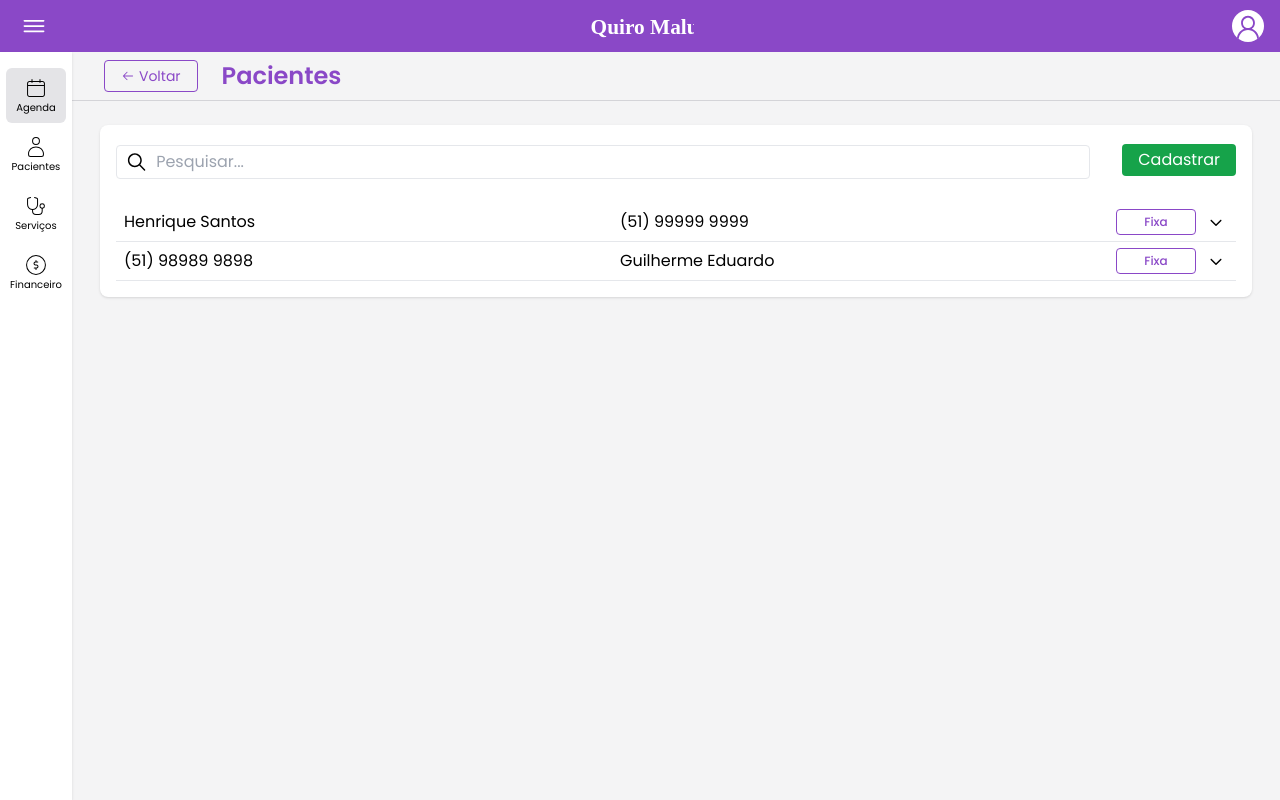
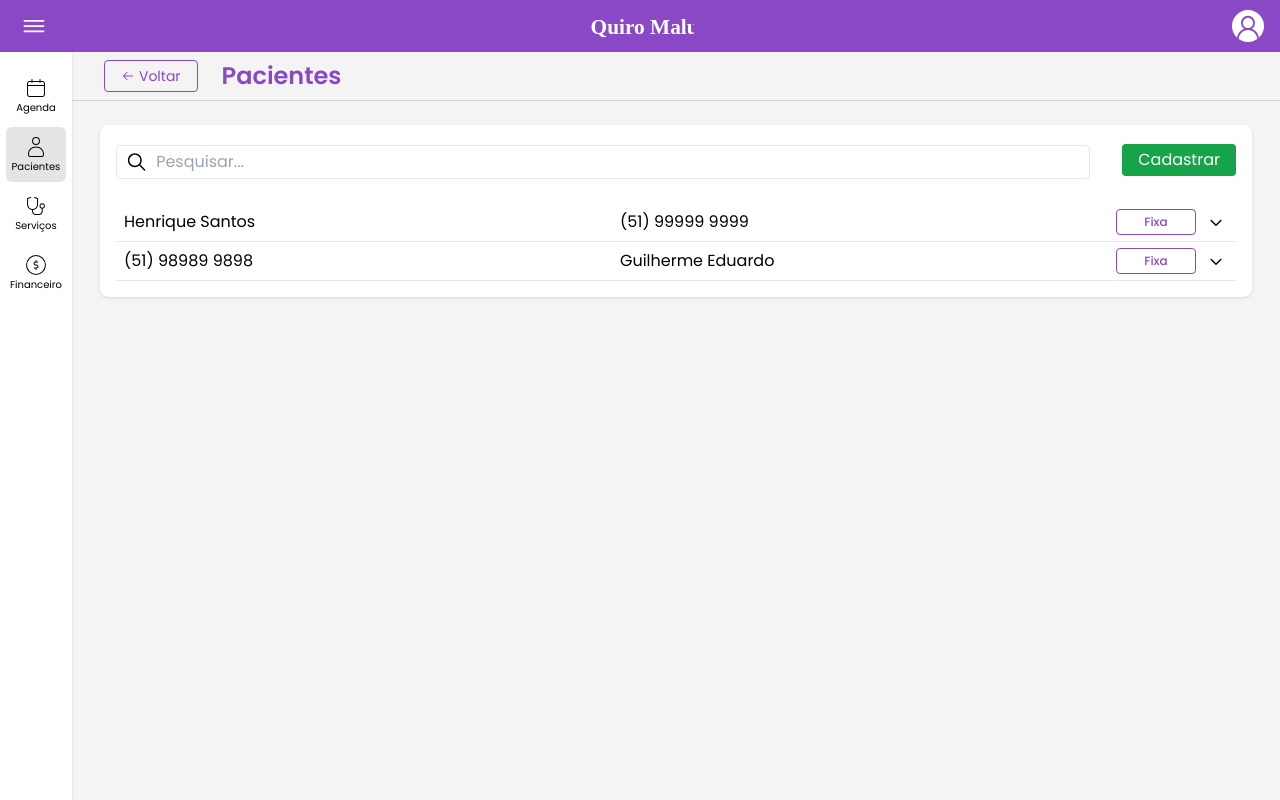
Before and after one commit to GuiPiangers/quiro-malu-front-end, a Next.js app: page /patients in a window 1280 px wide. Built offline with nearby package versions, Linux system fonts and the light colour scheme; no server answers.

Commit message:
Nav item chage status

```diff
--- /dev/null
+++ b/src/app/(private)/(routes)/patients/[id]/page.tsx
@@ -0,0 +1,8 @@
+export default function Patient({ params }: { params: { id: string } }) {
+  const path = params.id
+  return (
+    <div>
+      <span>{path}</span>
+    </div>
+  )
+}
--- a/src/app/(private)/patients/page.tsx
+++ b/src/app/(private)/(routes)/patients/page.tsx
@@ -2,9 +2,8 @@ import { Box } from '@/components/Box/Box'
 import Button from '@/components/Button'
 import SearchInput from '@/components/SearchInput'
 import { AccordionTable } from '@/components/accordionTable'
-import { Accordion } from '@/components/accordion'
 
-export default function Home() {
+export default function Patients() {
   return (
     <main className="w-full max-w-6xl">
       <Box>
--- /dev/null
+++ b/src/app/(private)/(routes)/services/page.tsx
@@ -0,0 +1,3 @@
+export default function Services() {
+  return <div></div>
+}
--- a/src/app/(private)/components/sidebar/NavItem.tsx
+++ b/src/app/(private)/components/sidebar/NavItem.tsx
@@ -4,29 +4,25 @@ import Link from 'next/link'
 import { SidebarStyles } from './Style'
 import { ReactNode } from 'react'
 import useToggleContext from '@/hooks/useToggleContext'
+import { usePathname } from 'next/navigation'
 
 type NavItemProps = {
   children: ReactNode
   className?: string
   href: string
-  active?: boolean
   replace?: boolean
   scroll?: boolean
   prefetch?: boolean
 }
 
-export function NavItem({
-  children,
-  active,
-  className,
-  ...props
-}: NavItemProps) {
+export function NavItem({ children, className, href, ...props }: NavItemProps) {
   const { collapsed } = useToggleContext()
+  const active = href === usePathname()
 
   const { navItemStyle } = SidebarStyles({ active, collapsed, className })
   return (
     <ul>
-      <Link {...props} className={navItemStyle()}>
+      <Link href={href} {...props} className={navItemStyle()}>
         {children}
       </Link>
     </ul>
--- a/src/app/(private)/components/sidebar/Sidebar.tsx
+++ b/src/app/(private)/components/sidebar/Sidebar.tsx
@@ -4,6 +4,7 @@ import { CiCalendar, CiDollar, CiStethoscope, CiUser } from 'react-icons/ci'
 import { SidebarStyles } from './Style'
 import { NavItem } from './NavItem'
 import useToggleContext from '@/hooks/useToggleContext'
+import { usePathname } from 'next/navigation'
 
 type SidebarProps = { className?: string }
 
@@ -16,7 +17,7 @@ export default function Sidebar({ className }: SidebarProps) {
       <div onClick={toggle} className={sideWrapperStyle()}></div>
       <nav className={SidebarStyle({ className })}>
         <li className="list-none space-y-1">
-          <NavItem active href="/patients">
+          <NavItem href="/scheduling">
             {<CiCalendar size={24} />}
             Agenda
           </NavItem>
@@ -24,11 +25,11 @@ export default function Sidebar({ className }: SidebarProps) {
             <CiUser size={24} />
             Pacientes
           </NavItem>
-          <NavItem href="/patients">
+          <NavItem href="/services">
             <CiStethoscope size={24} />
             Serviços
           </NavItem>
-          <NavItem href="/patients">
+          <NavItem href="/finance">
             <CiDollar size={24} />
             Financeiro
           </NavItem>
--- a/src/app/(private)/components/sidebar/Style.ts
+++ b/src/app/(private)/components/sidebar/Style.ts
@@ -3,7 +3,7 @@ import { tv } from 'tailwind-variants'
 export const SidebarStyles = tv({
   slots: {
     navItemStyle:
-      'flex w-full items-center justify-start gap-4 rounded-md bg-white px-2 py-1.5 text-sm text-black transition hover:bg-zinc-100',
+      'flex w-full items-center justify-start gap-4 rounded-md bg-white px-2 py-1.5 text-sm text-black transition hover:bg-zinc-200',
     SidebarStyle: 'z-10 h-full w-52 bg-white px-3 py-4 shadow',
     sideWrapperStyle:
       'fixed z-[5] hidden h-full w-full animate-[fadeIn_300ms] bg-black bg-opacity-20',
```
